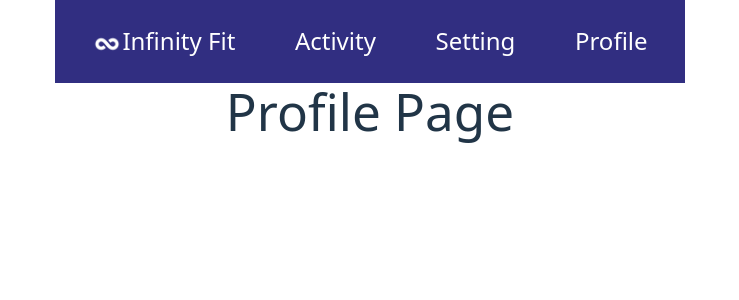
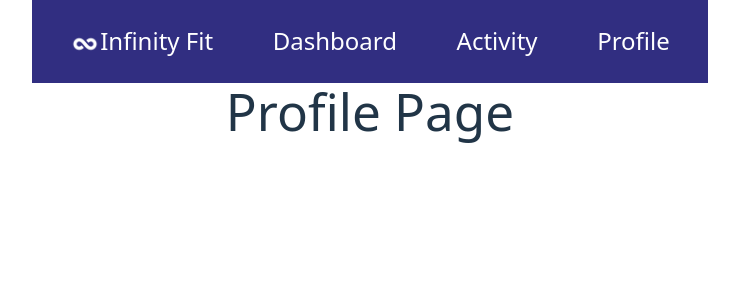
Before and after one commit to JSD5-InfinityFit/front-end-dev, a React (Vite) app: page /profile in a window 1280 px wide. Shown: the top 300 px of the page, without its empty margins (270-1009 px from the left). Built offline with nearby package versions, Linux system fonts and the light colour scheme.

Commit message:
add dash boardpage and change Nav bar

```diff
--- a/src/components/Navbar.jsx
+++ b/src/components/Navbar.jsx
@@ -76,6 +76,7 @@ const Navbar = () => {
                 Profile
               </a>
             </li>
+
           </ul>
         </div>
       </div>
--- a/src/components/NavbarDT.jsx
+++ b/src/components/NavbarDT.jsx
@@ -6,8 +6,9 @@ const NavbarDT = () => {
     return (
         <div className="navbar">
             <button className="rounded-none bg-indigo-900"><a href={'/'}><img src={inifityLogo} style={{display:'inline'}} className="icons" alt="inftyFit Logo" />Infinity Fit</a></button>
+
+            <button className="rounded-none bg-indigo-900"><a href={'/dashboard'}>Dashboard</a></button>
             <button className="rounded-none bg-indigo-900"><a href={'/activity'}>Activity</a></button>
-            <button className="rounded-none bg-indigo-900"><a href={'/setting'}>Setting</a></button>
             <button className="rounded-none bg-indigo-900"><a href={'/profile'}>Profile</a></button>
         </div>
     )
--- a/src/components/NavbarMB.jsx
+++ b/src/components/NavbarMB.jsx
@@ -9,8 +9,8 @@ const NavbarMB = () => {
     return (
         <div className="navbar">
             <a href={'/'}><img src={homeLogo} className="icons" alt="home logo" /></a>
+            <a href={'/dashboard'}><img src={gearLogo} className="icons" alt="dashboard" /></a>
             <a href={'/activity'}><img src={screenLogo} className="icons" alt="activity logo" /></a>
-            <a href={'/setting'}><img src={gearLogo} className="icons" alt="setting logo" /></a>
             <a href={'/profile'}><img src={profileLogo} className="icons" alt="profile logo" /></a>
         </div>
     )
--- a/src/main.jsx
+++ b/src/main.jsx
@@ -13,7 +13,7 @@ import ActivityListPage from './pages/ActivityListPage.jsx';
 import WelcomePage from './pages/welcome-page.jsx';
 import LoginPage from './pages/LoginPage.jsx';
 import RegisterPage from './pages/RegisterPage.jsx';
-
+import Dashboard from './pages/Dashboard.jsx';
 
 const router = createBrowserRouter([
   {
@@ -48,6 +48,9 @@ const router = createBrowserRouter([
   },{
     path: "*",
     element: <PageNotFound />
+  },{
+    path: '/dashboard',
+    element: <Dashboard />
   }
 ])
 
--- /dev/null
+++ b/src/pages/Dashboard.jsx
@@ -0,0 +1,24 @@
+import React from "react";
+import Layout from '../Layout.jsx'
+
+function Dashboard() {
+  return (
+    <Layout>
+    <div className="w-[390px] h-[933px] bg-sky-950">
+
+
+
+
+
+
+
+
+    </div>
+
+    </Layout>
+
+
+  )
+}
+
+export default Dashboard;
```
